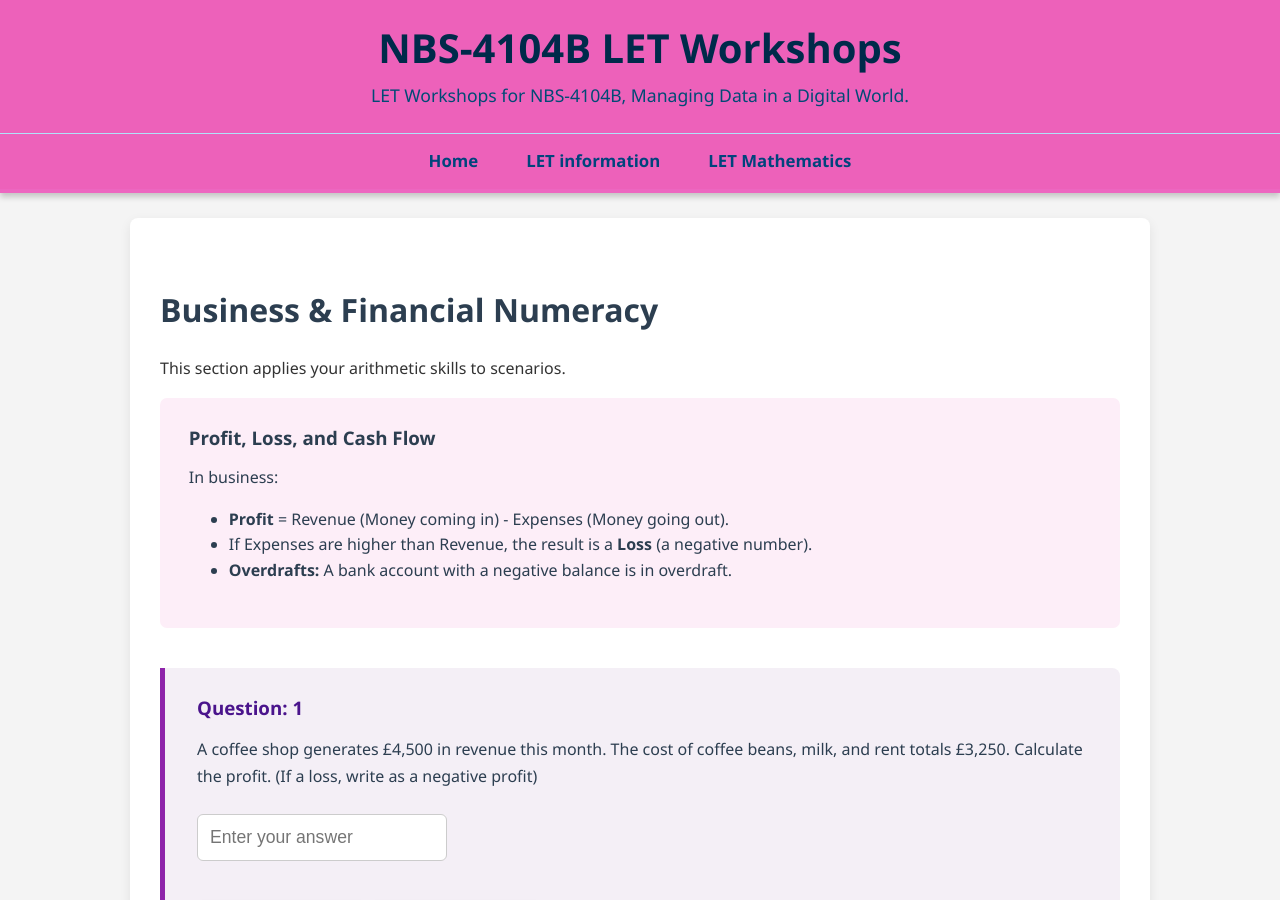
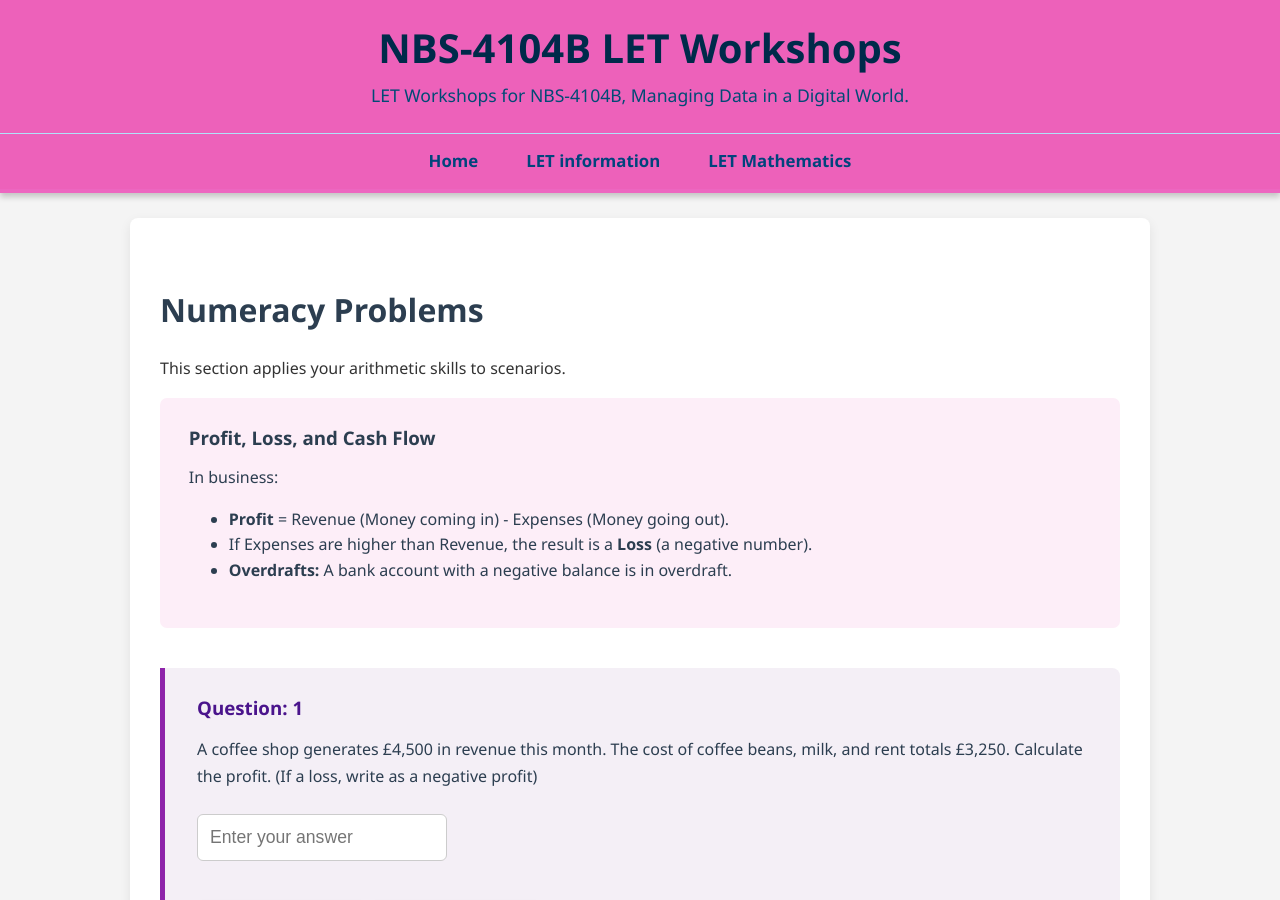
Before and after one commit to probe973/nbs-4104b, a Jekyll site: the page built from numeracy/05-problems.md, in a window 1280 px wide and 900 px high. Built offline with Jekyll 4.4.1, drawn with Linux system fonts in a browser that asks for light colours; some of the changed text lies outside the part shown.

Commit message:
Update 05-problems.md

```diff
--- a/numeracy/05-problems.md
+++ b/numeracy/05-problems.md
@@ -3,7 +3,7 @@ layout: default
 title: Problems in Numeracy
 ---
 
-# Business & Financial Numeracy
+# Numeracy Problems
 
 This section applies your arithmetic skills to scenarios.
 
```
Also changed, not shown: other parts of numeracy/05-problems.md (+1 -1 lines).
